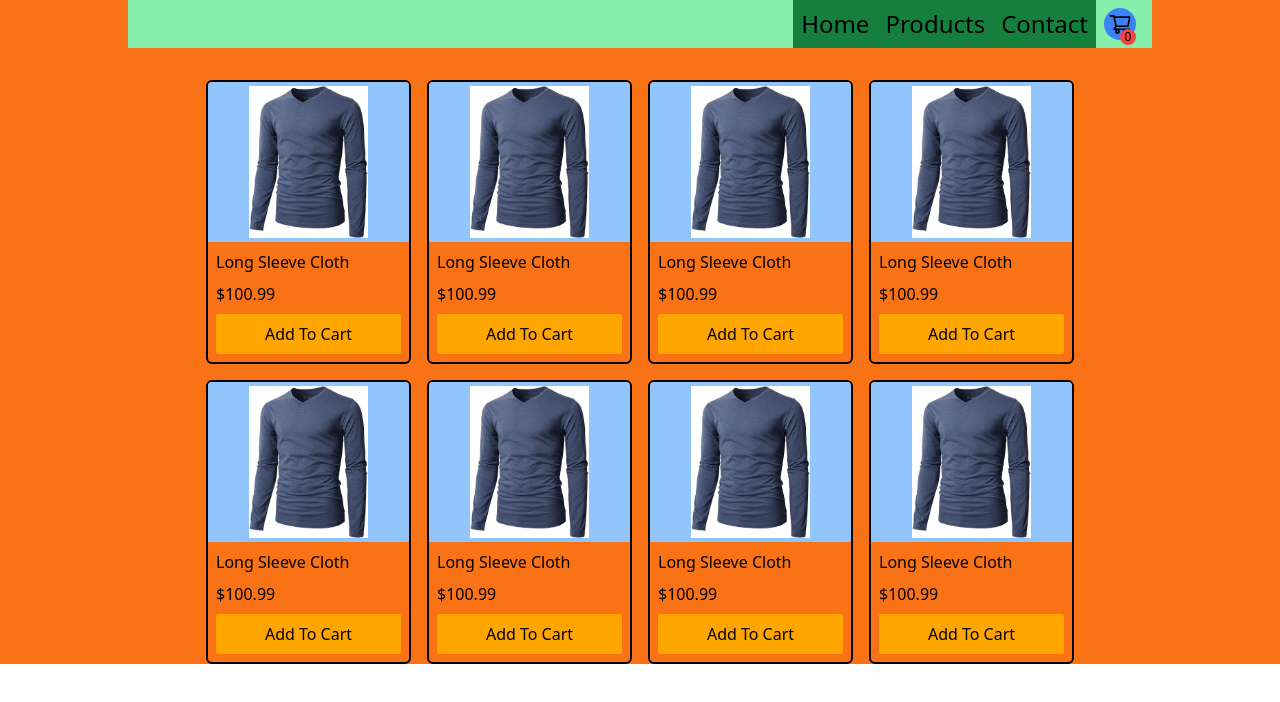
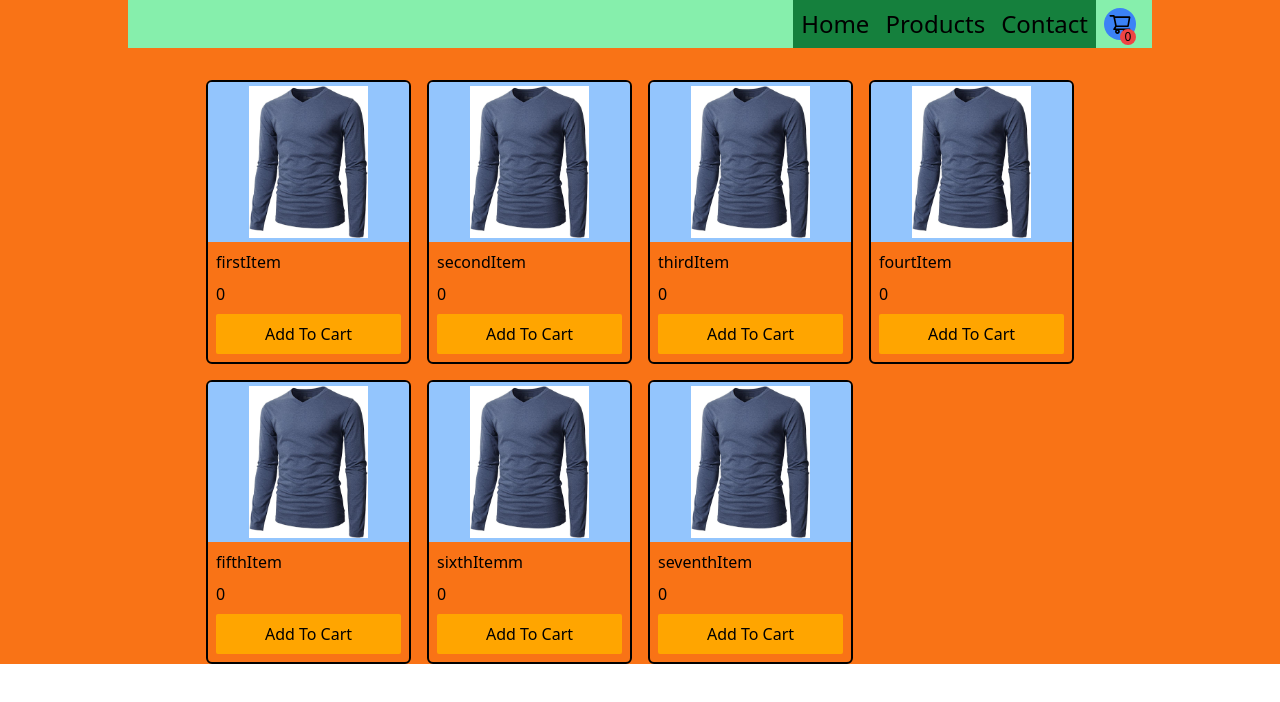
Before and after one commit to Complexlity/eCommerce-site, a React (Vite) app: page /products in a window 1280 px wide. Shown: the top 702 px of the page. Built offline with nearby package versions, Linux system fonts and the light colour scheme.

Commit message:
Add state to input item to cart

```diff
--- a/src/components/Button.tsx
+++ b/src/components/Button.tsx
@@ -1,17 +1,25 @@
 import { FC } from "react";
 import { useDispatch, useSelector } from "react-redux";
 import type { RootState } from "../store/index.js";
-import { increment, decrement } from "../store/counterSlice";
+import { addItem } from "../store/cart.js";
+import { increment } from "../store/counterSlice.js";
+import { store } from "../store/index.js";
 
 interface Props {
   color: string;
   rounding: string;
   width?: string;
+  name: string;
+  id: number;
+  price: number;
 }
 
-const Button: FC<Props> = ({ color, rounding, width }) => {
-  const count = useSelector((state: RootState) => state.counter.value);
+const Button: FC<Props> = ({ color, rounding, width, name, id, price }) => {
+  const itemsList = useSelector((state: RootState) => state.cartList);
   const dispatch = useDispatch();
+  const newItem = { name: name, id: id, price: price };
+  // console.log(name);
+  // console.log(id);
 
   const style: any = {
     backgroundColor: color,
@@ -22,7 +30,10 @@ const Button: FC<Props> = ({ color, rounding, width }) => {
     <button
       style={style}
       className="py-2  text-center hover:text-white hover:opacity-[80%]"
-      onClick={() => dispatch(increment())}
+      onClick={() => {
+        dispatch(addItem(newItem));
+        dispatch(increment());
+      }}
     >
       Add To Cart
     </button>
--- a/src/components/Card.tsx
+++ b/src/components/Card.tsx
@@ -1,19 +1,25 @@
 import { FC, useState } from "react";
-import longSleeve from "../assets/longSleeve.jpg";
+import { ShopItem } from "../interfaces";
 import Button from "./Button";
 
-interface Props {}
-
-const Card: FC<Props> = () => {
+const Card: FC<ShopItem> = (props) => {
+  const { name, id, image, price: price } = props;
   return (
     <div className="overflow-hidden rounded-md border-2 border-black">
       <div className="h-[10rem] bg-blue-300 py-1">
-        <img className="mx-auto h-full" src={longSleeve} alt="Long Sleeve" />
+        <img className="mx-auto h-full" src={image} alt="Long Sleeve" />
       </div>
       <div className="grid gap-2 py-2 px-2 ">
-        <p className="text-start">Long Sleeve Cloth</p>
-        <p className="text-start">$100.99</p>
-        <Button color="orange" rounding="2px" width="100%" />
+        <p className="text-start">{name}</p>
+        <p className="text-start">{price}</p>
+        <Button
+          color="orange"
+          rounding="2px"
+          width="100%"
+          name={name}
+          id={id}
+          price={price!}
+        />
       </div>
     </div>
   );
--- a/src/components/Cards.tsx
+++ b/src/components/Cards.tsx
@@ -1,18 +1,24 @@
 import { FC } from "react";
 import Card from "./Card";
+import type { RootState } from "../store/index.js";
+import { useSelector } from "react-redux";
+import { Root } from "react-dom/client";
+
 interface Props {}
 
 const Cards: FC<Props> = () => {
+  const allItems = useSelector((state: RootState) => state.itemsList);
   return (
     <div className="my-grid md:w/4/5 mx-auto grid max-w-[900px] grid-cols-2 gap-4 px-4 md:grid-cols-3 lg:grid-cols-4">
-      <Card />
-      <Card />
-      <Card />
-      <Card />
-      <Card />
-      <Card />
-      <Card />
-      <Card />
+      {allItems.map((item) => (
+        <Card
+          key={item.id}
+          image={item.image}
+          price={item.price}
+          name={item.name}
+          id={item.id}
+        />
+      ))}
     </div>
   );
 };
--- a/src/components/Navbar.tsx
+++ b/src/components/Navbar.tsx
@@ -10,13 +10,11 @@ const Navbar = () => {
       <li className="h-full bg-green-700 py-2 px-2 hover:bg-green-400 hover:text-gray-200">
         <Link to={"/"}>Home</Link>
       </li>
-      <li className="h-full bg-green-700 py-2 px-2 hover:bg-green-400 hover:text-gray-200">
+      <li className="h-full bg-green-700 py-2  px-2 hover:bg-green-400 hover:text-gray-200">
         <Link to={"/products"}>Products</Link>
       </li>
-      <li className="h-full bg-green-700 py-2 px-2 hover:bg-green-400 hover:text-gray-200">
-        <Link to={"/contact"} className="h-full">
-          Contact
-        </Link>
+      <li className="h-full bg-green-700 py-2  px-2 hover:bg-green-400 hover:text-gray-200">
+        <Link to={"/contact"}>Contact</Link>
       </li>
       <li className="ml-2 h-full">
         <div className="relative grid  items-center justify-center rounded-full bg-blue-500 p-1 hover:scale-[110%]">
--- /dev/null
+++ b/src/interfaces.ts
@@ -0,0 +1,9 @@
+export interface ShopItem {
+    name: string,
+    id: number,
+    price?: number
+    image?: string
+}
+
+
+// export type ShopItem = string
--- /dev/null
+++ b/src/store/cart.ts
@@ -0,0 +1,25 @@
+import { createSlice } from '@reduxjs/toolkit'
+import type { PayloadAction } from '@reduxjs/toolkit'
+import { ShopItem } from '../interfaces'
+import shop from './shop'
+
+const initialState: ShopItem[] = []
+
+export const cartsSlice = createSlice({
+    name: 'cartItems',
+    initialState,
+    reducers: {
+        addItem: (state: ShopItem[], action: PayloadAction<ShopItem>) => {
+            let newItem: ShopItem[];
+            const shopItem = state.find(item => action.payload.id == item.id)
+            if (shopItem) {
+                shopItem.price! += 1
+            }
+            else state.push(action.payload)
+        }
+    }
+})
+
+
+export const { addItem } = cartsSlice.actions
+export default cartsSlice.reducer
--- a/src/store/index.ts
+++ b/src/store/index.ts
@@ -1,10 +1,12 @@
 import { configureStore } from '@reduxjs/toolkit'
-import counterReducer from './counterSlice.js'
-
-
+import CartReducer from './cart.js'
+import CounterReducer from './counterSlice.js'
+import ShopItems from './shop.js'
 export const store = configureStore({
   reducer: {
-    counter:counterReducer
+    counter: CounterReducer,
+    cartList: CartReducer,
+    itemsList: ShopItems
   },
 })
 
--- /dev/null
+++ b/src/store/shop.ts
@@ -0,0 +1,52 @@
+import { createSlice } from '@reduxjs/toolkit'
+import type { PayloadAction } from '@reduxjs/toolkit'
+import { ShopItem } from '../interfaces'
+
+const initialState: ShopItem[] = [
+
+    {
+        name: 'firstItem',
+        id: 1,
+        price: 0,
+        image: '../src/assets/longSleeve.jpg'
+    }, {
+        name: 'secondItem',
+        id: 2,
+        price: 0,
+        image: '../src/assets/longSleeve.jpg'
+    }, {
+        name: 'thirdItem',
+        id: 3,
+        price: 0,
+        image: '../src/assets/longSleeve.jpg'
+    }, {
+        name: 'fourtItem',
+        id: 4,
+        price: 0,
+        image: '../src/assets/longSleeve.jpg'
+    }, {
+        name: 'fifthItem',
+        id: 5,
+        price: 0,
+        image: '../src/assets/longSleeve.jpg'
+    }, {
+        name: 'sixthItemm',
+        id: 6,
+        price: 0,
+        image: '../src/assets/longSleeve.jpg'
+    },
+    {
+        name: 'seventhItem',
+        id: 7,
+        price: 0,
+        image: '../src/assets/longSleeve.jpg'
+    },
+]
+
+export const shopSlice = createSlice({
+    name: 'All Items',
+    initialState,
+    reducers: {}
+})
+
+export default shopSlice.getInitialState
```
